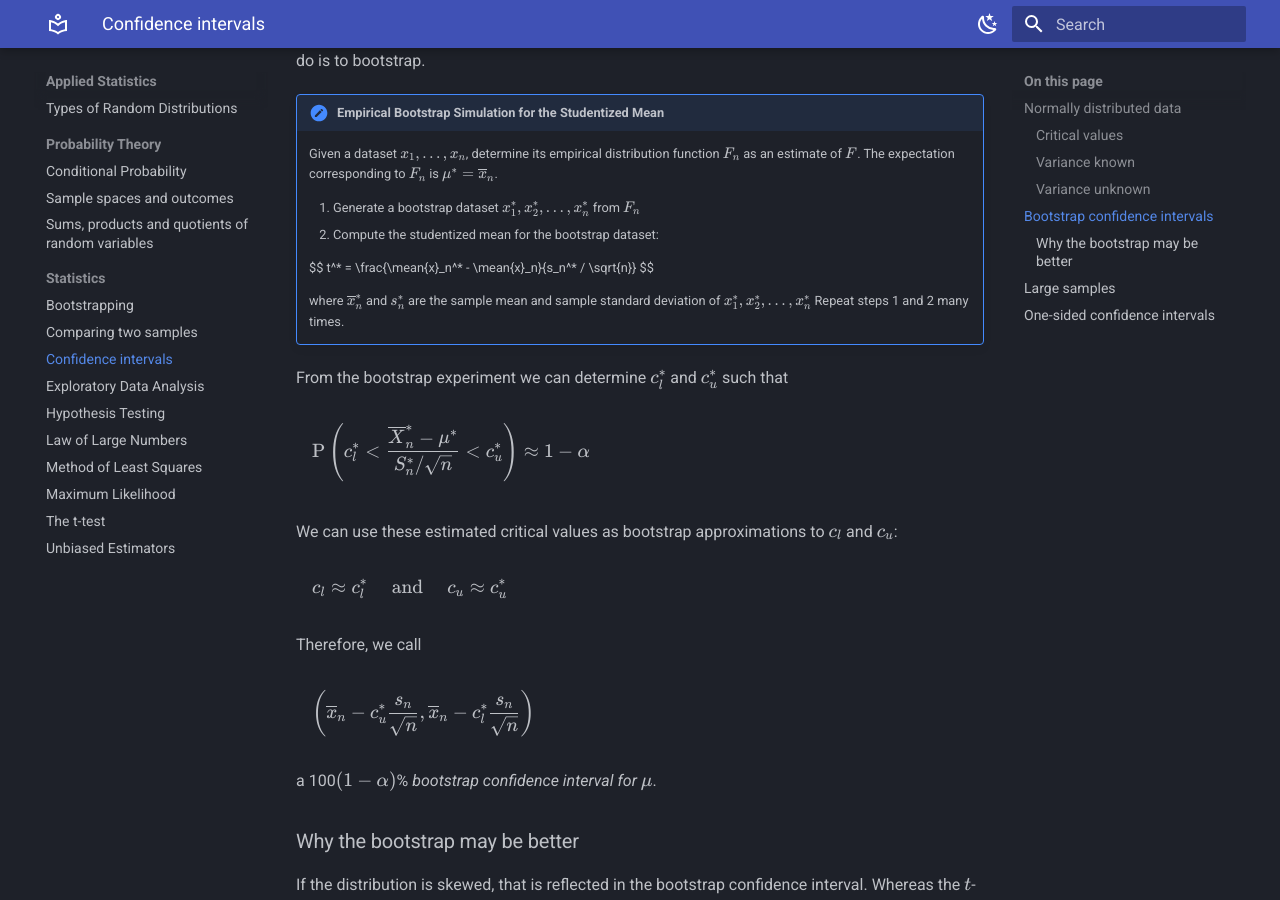
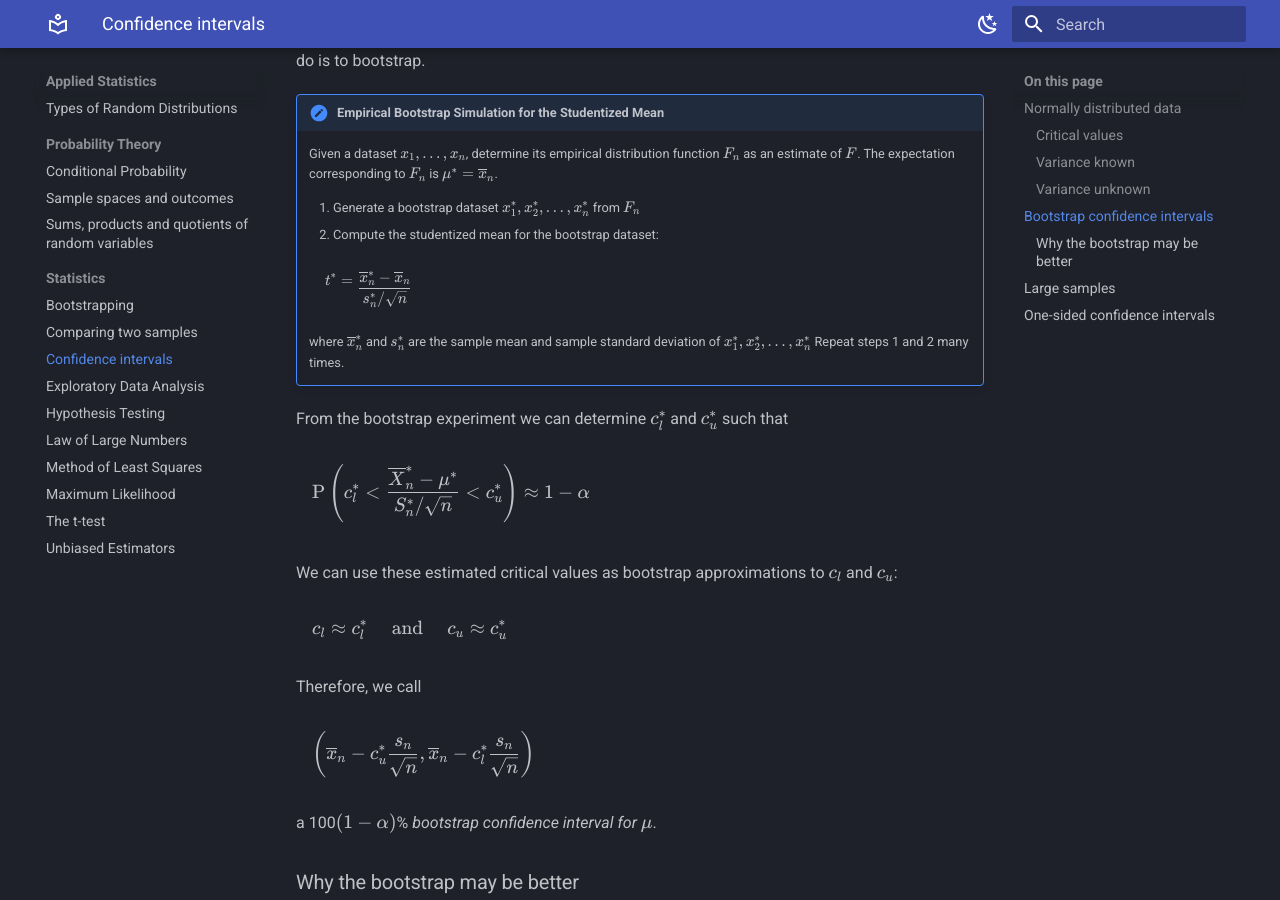
Before and after one commit to gustavkrist/notes, an MkDocs documentation site: the page built from docs/Applied Statistics/Statistics/confidence-intervals.md, in a window 1280 px wide and 900 px high, scrolled down 3937 px. Built offline with MkDocs 1.6.1 and Material for MkDocs 9.7.7, drawn with Linux system fonts in a browser that asks for light colours; nearby versions of some CDN libraries.

Commit message:
fix figures, mean definition and math blocks

```diff
--- a/docs/Applied Statistics/Statistics/confidence-intervals.md
+++ b/docs/Applied Statistics/Statistics/confidence-intervals.md
@@ -66,11 +66,9 @@
 
 For example, $z_{0.975} = -z_{0.025} = -1.96$
 
-<figure>
-<p align="center">
-    <img src="assets/critical_values.png" width=100%>
-</p>
-<figcaption align="center">Critical values of the standard normal distribution</figcaption>
+<figure markdown>
+  ![Critical Values](assets/critical_values.png)
+  <figcaption align="center">Critical values of the standard normal distribution</figcaption>
 </figure>
 
 ### Variance known
@@ -141,7 +139,7 @@
 $$
 
 has a distribution that only depends on $n$ and *not* on $\mu$ or $\sigma$.
-This random variable has a *$t$-distribution* ([Types of distributions](../Types of distributions.md#t-distribution))
+This random variable has a *$t$-distribution* ([Types of distributions](../types-of-distributions.md#t-distribution))
 
 !!! note ""
     For a random sample $\Xn$ from an $N(\mu, \sigma^2)$ distribution, the
@@ -179,9 +177,9 @@
     1. Generate a bootstrap dataset $x_1^*, x_2^*, \ldots, x_n^*$ from $F_n$
     2. Compute the studentized mean for the bootstrap dataset:
 
-       $$
-       t^* = \frac{\mean{x}_n^* - \mean{x}_n}{s_n^* / \sqrt{n}}
-       $$
+    $$
+    t^* = \frac{\mean{x}_n^* - \mean{x}_n}{s_n^* / \sqrt{n}}
+    $$
 
        where $\mean{x}_n^*$ and $s_n^*$ are the sample mean and sample standard deviation
        of $x_1^*, x_2^*, \ldots, x_n^*$
```
Also changed, not shown: docs/Applied Statistics/Statistics/Bootstrapping.md (+5 -5 lines), docs/Applied Statistics/Statistics/exploratory-data-analysis.md (+13 -17 lines), docs/Applied Statistics/Statistics/law-of-large-numbers.md (+0 -4 lines), docs/Applied Statistics/Statistics/maximum-likelihood.md (+3 -3 lines), docs/FYP Project 3/evaluating-classifiers.md (+3 -2 lines).
